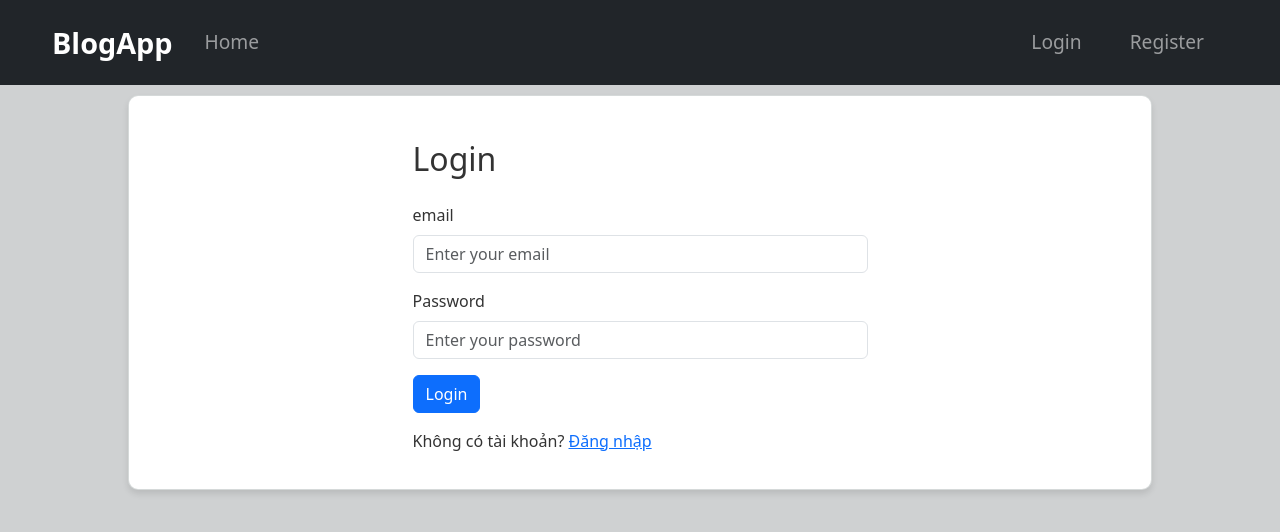
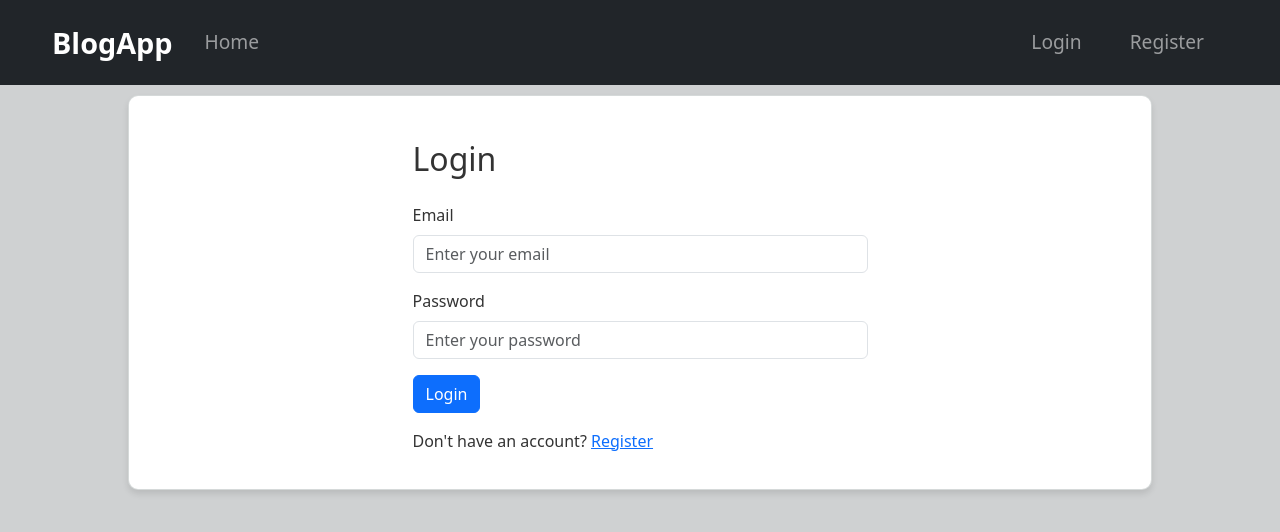
Before and after one commit to banmkh/flask-tiny-app, a Flask app: page /login in a window 1280 px wide. Shown: the top 532 px of the page. Run offline with Flask 3, Linux system fonts and the light colour scheme.

Commit message:
chỉnh sửa bug giao diện login

```diff
--- a/app/templates/base.html
+++ b/app/templates/base.html
@@ -32,7 +32,7 @@
                         {% if current_user.is_admin %}
                             <li class = "nav-item"> <a class="nav-link btn btn-outline-light mx-2" href="{{ url_for('user_bp.admin_users') }}">Quản lý user</a></li>
                         {% endif %}
-                        <li class="nav-item"><a class="nav-link btn btn-outline-light mx-2" href="{{ url_for('user_bp.logout') }}">Logout</a></li>
+                        <li class="nav-item"><a class="nav-link btn btn-outline-light mx-2" href="{{ url_for('user_bp.logout') }}">Đăng xuất</a></li>
                     {% else %}
                         <li class="nav-item"><a class="nav-link btn btn-outline-light mx-2" href="{{ url_for('user_bp.login') }}">Login</a></li>
                         <li class="nav-item"><a class="nav-link btn btn-outline-light mx-2" href="{{ url_for('user_bp.register') }}">Register</a></li>
--- a/app/templates/login.html
+++ b/app/templates/login.html
@@ -9,7 +9,7 @@
                 <h2 class="mb-4">Login</h2>
                 <form method="POST" action="">
                     <div class="mb-3">
-                        <label for="email" class="form-label">email</label>
+                        <label for="email" class="form-label">Email</label>
                         <input type="text" id="email" name="email" class="form-control" placeholder="Enter your email" required>
                     </div>
                     <div class="mb-3">
@@ -18,7 +18,7 @@
                     </div>
                     <button type="submit" class="btn btn-primary">Login</button>
                 </form>
-                <p class="mt-3">Không có tài khoản? <a href="{{ url_for('user_bp.register') }}">Đăng nhập</a></p>
+                <p class="mt-3">Don't have an account? <a href="{{ url_for('user_bp.register') }}">Register</a></p>
             </div>
         </div>
     </div>
```
Also changed, not shown: blog.db.
